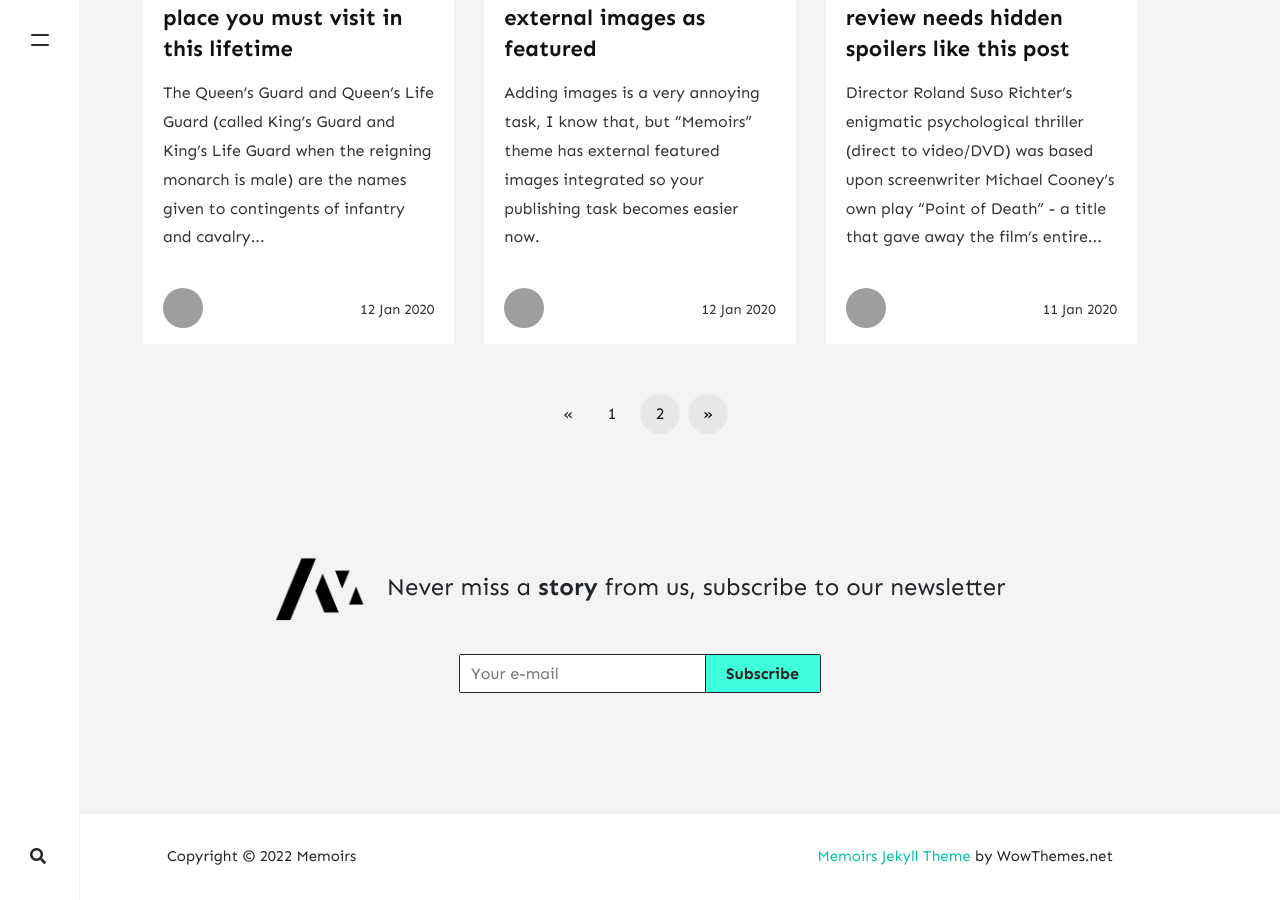
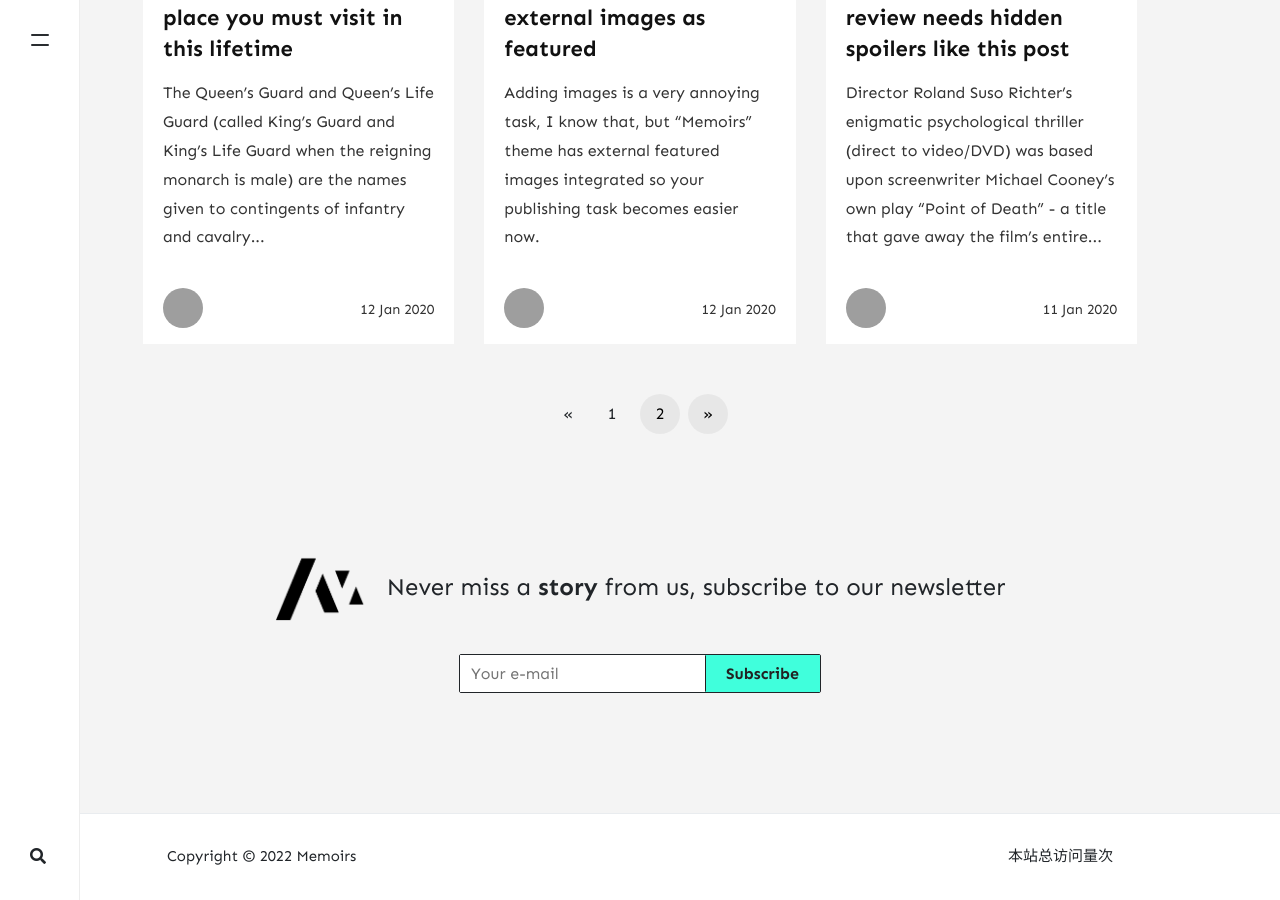
Before and after one commit to WuPenglin/WuPenglin.github.io, a Jekyll site: the page built from index.html, in a window 1280 px wide and 900 px high, scrolled down 1523 px. Built offline with Jekyll 4.4.1, drawn with Linux system fonts in a browser that asks for light colours; nearby versions of some CDN libraries; the list of posts is cut into pages by our own code; comment, search, counter and statistics services are not loaded; grey boxes are pictures that could not be loaded.

Commit message:
Add Access Counter

```diff
--- a/_layouts/default.html
+++ b/_layouts/default.html
@@ -115,7 +115,8 @@
                 Copyright © {{ site.time | date: "%Y" }} {{ site.name }}
             </div>
             <div class="col-md-6 col-sm-12 text-center text-lg-right">
-                <a target="_blank" href="https://www.wowthemes.net/memoirs-free-jekyll-theme/">Memoirs Jekyll Theme</a> by WowThemes.net
+		<script async src="//busuanzi.ibruce.info/busuanzi/2.3/busuanzi.pure.mini.js"></script>
+            	<span id="busuanzi_container_site_pv">本站总访问量<span id="busuanzi_value_site_pv"></span>次</span>
             </div>
         </div>
     </div>
```
